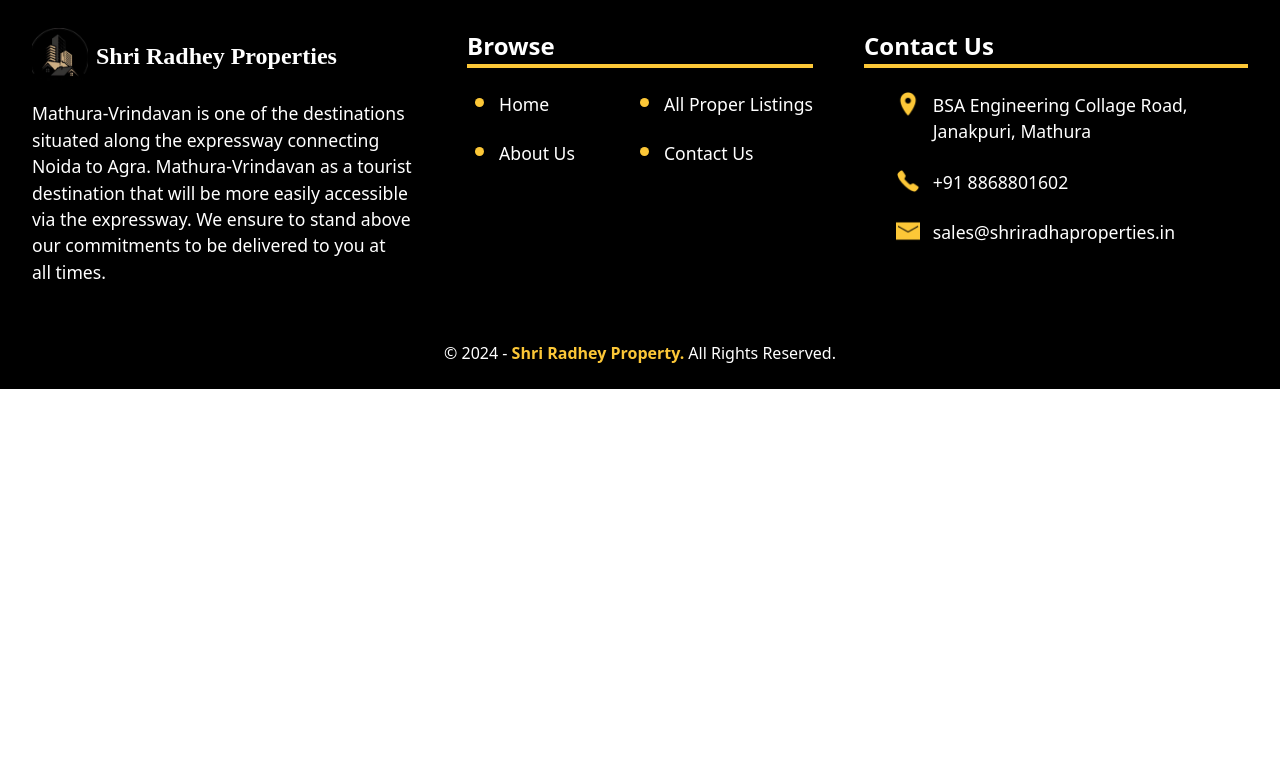
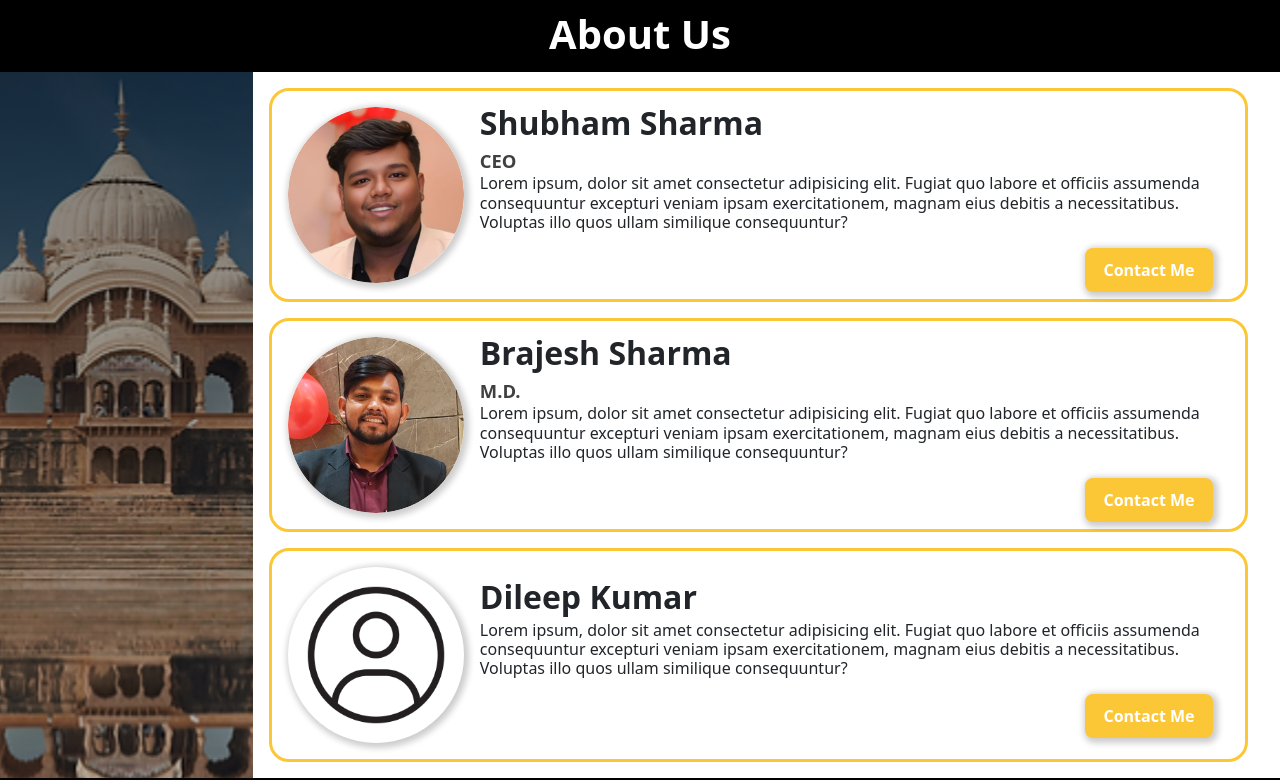
Before and after one commit to dhruv-atreya/shriradheproperties, a plain HTML site: page index.html in a window 1280 px wide. Shown: the part 1083-1863 px from the top of the page. Before the commit the page ends 1472 px from the top, so only its background shows below. Drawn offline with nearby package versions, Linux system fonts and the light colour scheme; a web font is replaced by a local one.

Commit message:
About Section Added

```diff
--- a/css/style.css
+++ b/css/style.css
@@ -1,5 +1,6 @@
 :root {
     --clr-neutral-1000: hsl(0, 0%, 0%);
+    --clr-neutral-600: hsl(0, 0%, 25%);
     --clr-neutral-100: hsl(0, 0%, 100%);
 
     --clr-accent: #fcc737;
@@ -106,7 +107,7 @@
 }
 
 header {
-    position: sticky;
+    /* position: sticky; */
     top: 0;
     z-index: 1000;
     background: linear-gradient(to bottom, black 0%, rgba(0, 0, 0, 0.40) 75%, rgba(0, 0, 0, 0) 100%);;
@@ -171,7 +172,7 @@
     color: var(--clr-accent);
 }
 
-nav ul button {
+.contact-button {
     background-color: var(--clr-accent);
     color: var(--clr-neutral-100);
     border: 2px solid var(--clr-accent);
@@ -180,7 +181,7 @@
     cursor: pointer;
 }
 
-nav ul button:hover {
+.contact-button:hover {
     background-color: var(--clr-neutral-100);
     color: var(--clr-neutral-1000);
 }
@@ -302,9 +303,95 @@
     text-shadow: 2px 2px 4px rgba(0, 0, 0, 0.9);
 }
 
+/* About Section */
+
+.about-header {
+    text-align: center;
+    background-color: var(--clr-neutral-1000);
+    font-size: 2.5rem;
+    font-weight: var(--fw-bold);
+    color: var(--clr-neutral-100);
+    padding: 0.5rem;
+}
+
+.about-section {
+    display: grid;
+    grid-template-columns: 2fr 8fr;
+    gap: 1rem;
+}
+
+.side-bar {
+    height: 100%;
+    background-image: linear-gradient(rgba(0, 0, 0, 0.5), rgba(0, 0, 0, 0.25)), url(../img/temple5-side.png);
+    background-repeat: no-repeat;
+    background-position: center;
+
+}
+
+.side-bar h2 {
+    position: absolute;
+    top: 0;
+}
+
+.about-main{
+    margin-block: 1rem;
+    display: grid;
+    gap: 1rem;
+    margin-right: 2rem;
+}
+
+.about {
+    display: flex;
+    border: 3px solid var(--clr-accent);
+    border-radius: 20px;
+    margin-inline: 0rem;
+}
+
+.picture {
+    width: 11rem;
+    height: 11rem;
+    margin: 1rem;
+    border-radius: 50%;
+    /* border: 3px solid var(--clr-accent); */
+    box-shadow: 2px 2px 6px 3px rgba(0, 0, 0, 0.2);
+}
+
+
+.about div {
+    display: flex;
+    flex-direction: column;
+    justify-content: center;
+}
+
+.about div .name {
+    font-size: 2rem;
+    font-weight: var(--fw-bold);
+}
+
+.about div .post {
+    font-size: 1.15rem;
+    font-weight: var(--fw-bold);
+    color: var(--clr-neutral-600);
+}
+
+.about div .intro {
+    line-height: 1.2rem;
+    margin-right: 1rem;
+}
+
+.about-button {
+    width: 8rem;
+    margin-left: auto;
+    margin-right: 2rem;
+    box-shadow: 2px 2px 6px 3px rgba(0, 0, 0, 0.2);
+    font-weight: var(--fw-bold);
+
+}
+
 /* Footer Section */
 
 footer {
+    /* margin-top: 1rem; */
     background-color: var(--clr-neutral-1000);
     color: var(--clr-neutral-100);
     /* max-height: 40vh; */
--- a/index.html
+++ b/index.html
@@ -38,9 +38,9 @@
 
         <nav>
           <ul>
-            <li><a href="#">Home</a></li>
-            <li><a href="#">Listings</a></li>
-            <li><a href="#">About</a></li>
+            <li><a href="index.html">Home</a></li>
+            <li><a href="#listings">Listings</a></li>
+            <li><a href="#about-section">About</a></li>
             <li><button class="contact-button" id="nav-contact-button">Contact Us</button></li>
           </ul>
         </nav>
@@ -86,7 +86,7 @@
 
     </div>
 
-    <div class="content-wrapper">
+    <div class="content-wrapper" id="listings">
       <div class="content-top-bar">
       <span class="content-main-label">
         Latest Listings
@@ -103,6 +103,42 @@
           <p>"Properties Listing Soon"</p>
         </div>
 
+    </div>
+<div class="about-header" id="about-section">About Us</div>
+    <div class="about-section">
+      <div class="side-bar">
+        <!-- <h2>About Us</h2> -->
+      </div>
+
+      <div class="about-main">
+        <div class="about">
+          <img src="img/shubham.png" alt="Shubham Sharma" class="picture">
+          <div>
+          <span class="name">Shubham Sharma</span>
+          <span class="post">CEO</span>
+          <p class="intro">Lorem ipsum, dolor sit amet consectetur adipisicing elit. Fugiat quo labore et officiis assumenda consequuntur excepturi veniam ipsam exercitationem, magnam eius debitis a necessitatibus. Voluptas illo quos ullam similique consequuntur?</p>
+          <button class="contact-button about-button" id="nav-contact-button">Contact Me</button>
+        </div>
+        </div>
+        <div class="about">
+          <img src="img/brajesh.png" alt="Brajesh Sharma" class="picture">
+          <div>
+          <span class="name">Brajesh Sharma</span>
+          <span class="post">M.D.</span>
+          <p class="intro">Lorem ipsum, dolor sit amet consectetur adipisicing elit. Fugiat quo labore et officiis assumenda consequuntur excepturi veniam ipsam exercitationem, magnam eius debitis a necessitatibus. Voluptas illo quos ullam similique consequuntur?</p>
+          <button class="contact-button about-button" id="nav-contact-button">Contact Me</button>
+        </div>
+        </div>
+        <div class="about">
+          <img src="img/default pp.png" alt="Dileep Kumar" class="picture">
+          <div>
+          <span class="name">Dileep Kumar</span>
+          <span class="post"></span>
+          <p class="intro">Lorem ipsum, dolor sit amet consectetur adipisicing elit. Fugiat quo labore et officiis assumenda consequuntur excepturi veniam ipsam exercitationem, magnam eius debitis a necessitatibus. Voluptas illo quos ullam similique consequuntur?</p>
+          <button class="contact-button about-button" id="nav-contact-button">Contact Me</button>
+        </div>
+        </div>
+      </div>
     </div>
 
     <footer>
```
Also changed, not shown: about.html (+72 -50 lines), img/brajesh.png (added), img/default pp.png (added), img/shubham.jpg (added), img/shubham.png (added), img/temple5-side.png (added).
